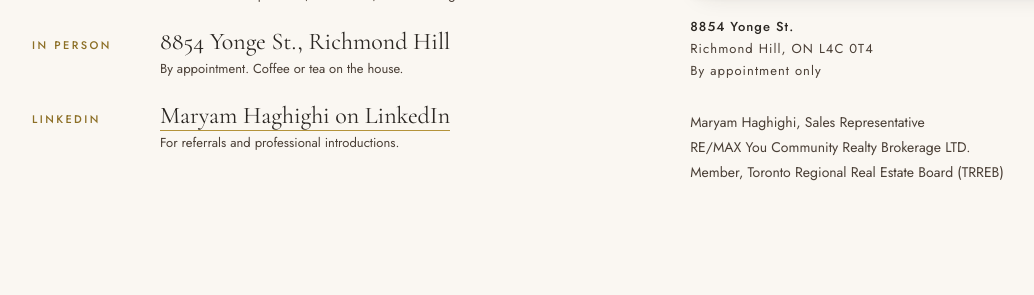
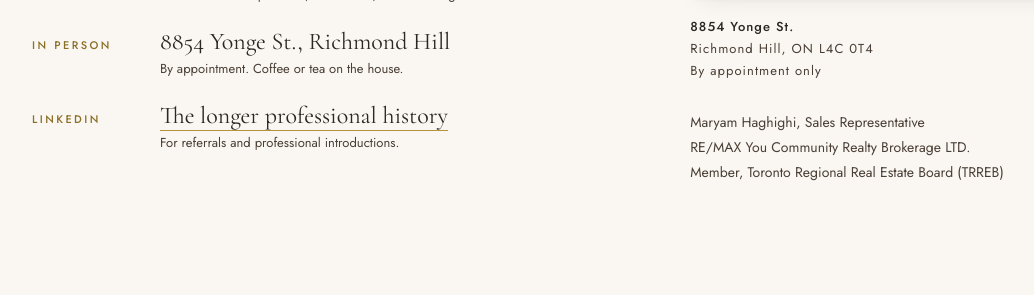
Before and after one commit to HomesbyMaryam/homesbymaryam, a Jekyll site: the page built from contact.html, in a window 1280 px wide and 900 px high, scrolled down 511 px, cut to the strip 159-454 px from the top of the window. Shown: the whole strip, without its empty margins (16-1050 px from the left). Built offline with Jekyll 4.4.1, drawn with Linux system fonts in a browser that asks for light colours.

Commit message:
Reword contact-page LinkedIn link to "The longer professional history"
Editorial phrasing fits the page tone better than the literal "Maryam
Haghighi on LinkedIn". The "LINKEDIN" eyebrow already labels the
channel, so the visible link is free to do work the row otherwise
can't: hint that LinkedIn carries the full résumé the contact page
deliberately doesn't. Reads as a peer of the phone, email, and
in-person rows rather than a directory entry.

Co-Authored-By: Claude Sonnet 4.6 <noreply@anthropic.com>

```diff
--- a/contact.html
+++ b/contact.html
@@ -44,7 +44,7 @@ permalink: /contact/
           <div style="display:grid; grid-template-columns: 110px 1fr; gap:18px; align-items:baseline;">
             <dt style="font-family:var(--font-sans); font-size:11px; font-weight:500; letter-spacing:0.22em; text-transform:uppercase; color:var(--gold-deep); margin:0;">LinkedIn</dt>
             <dd style="margin:0; font-family:var(--font-display); font-size:24px; color:var(--espresso); line-height:1.3;">
-              <a href="https://www.linkedin.com/in/maryamsabet/" target="_blank" rel="noopener">Maryam Haghighi on LinkedIn</a>
+              <a href="https://www.linkedin.com/in/maryamsabet/" target="_blank" rel="noopener">The longer professional history</a>
               <span style="display:block; font-family:var(--font-sans); font-size:13px; color:var(--walnut); margin-top:4px;">For referrals and professional introductions.</span>
             </dd>
           </div>
```
